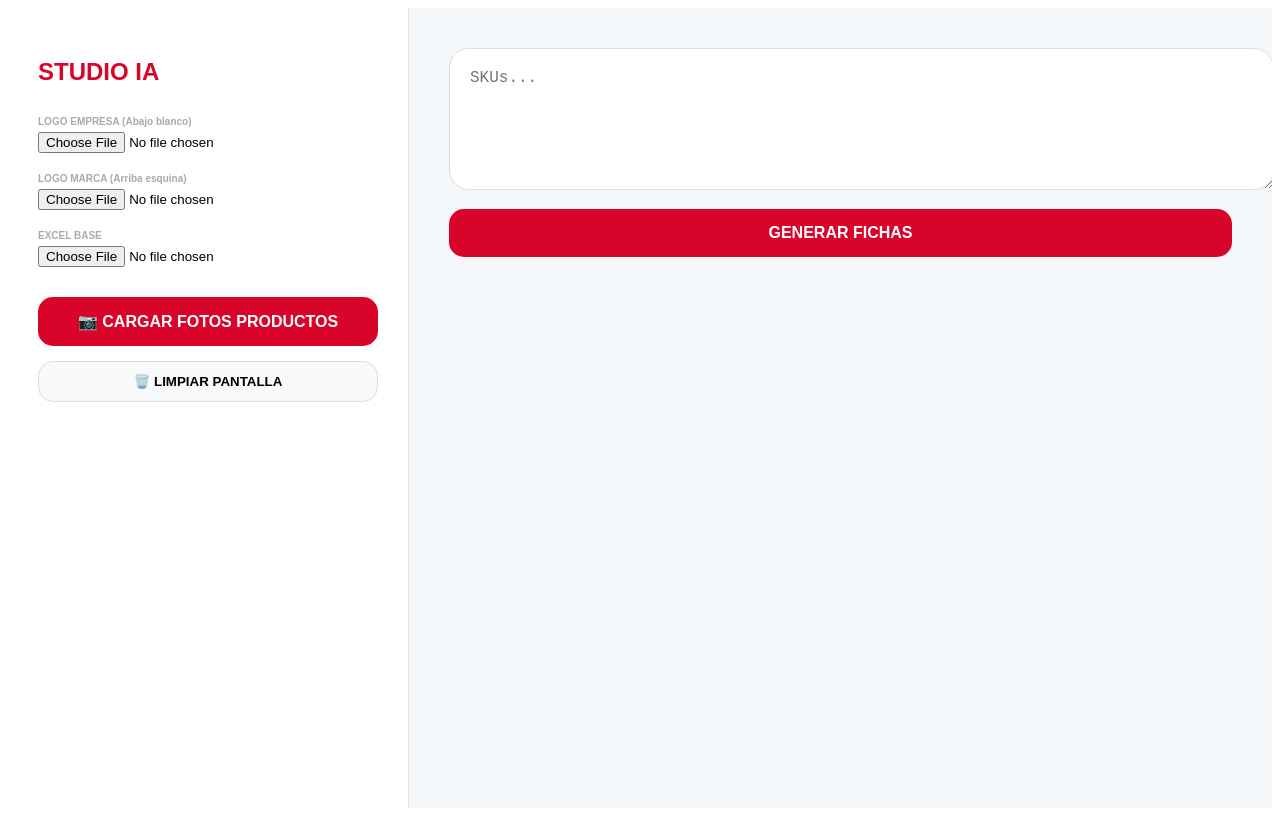
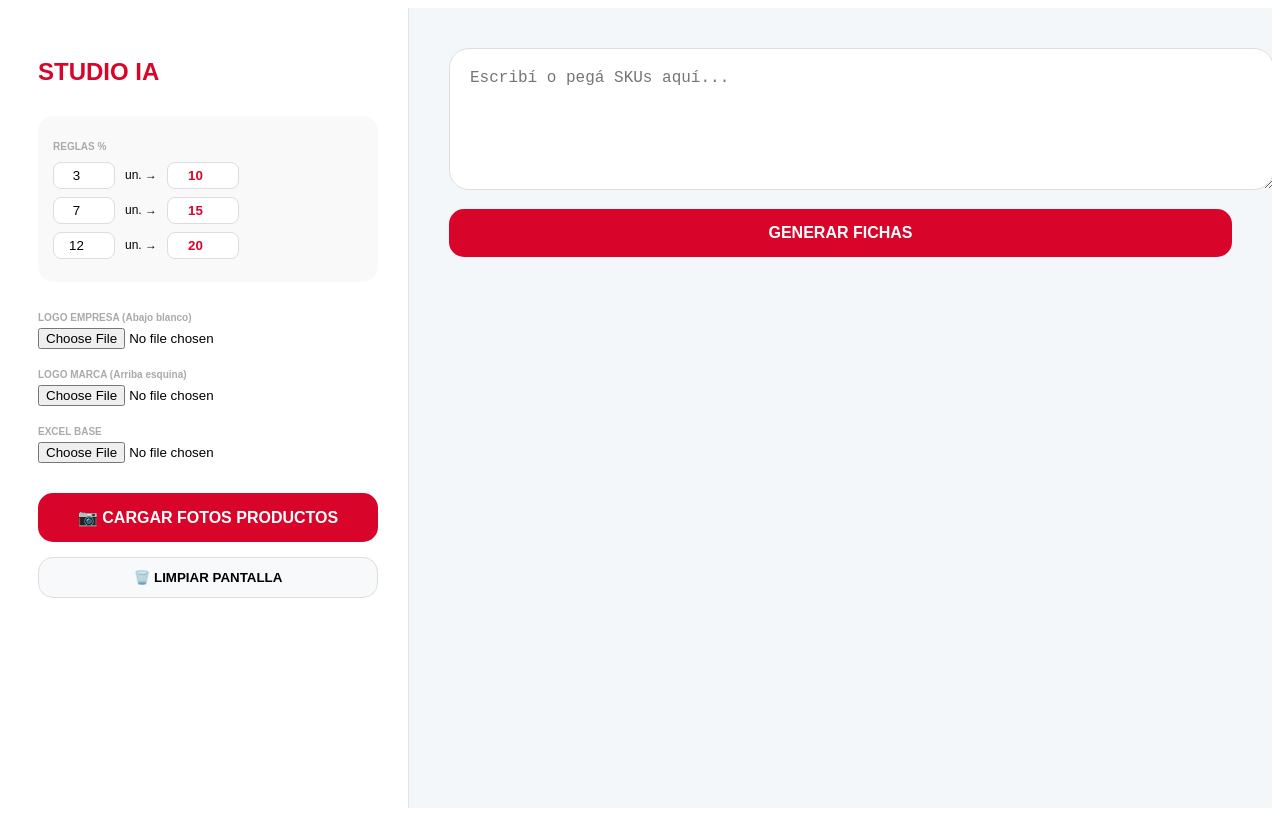
Before and after one commit to tabladamotosrepuestos-art/mi-app-estudio, a React (Vite) app in the folder mi-app-ai/: page / in a window 1280 px wide. Built offline with nearby package versions, Linux system fonts and the light colour scheme; the HTML template or start-up script is replaced by a standard one.

Commit message:
Update App.tsx

```diff
--- a/mi-app-ai/src/App.tsx
+++ b/mi-app-ai/src/App.tsx
@@ -15,6 +15,8 @@ const FichaStudioIA = ({ producto, bancoFotos, reglasPack, logoEmpresa, logoMarc
   const fichaRef = useRef<HTMLDivElement>(null);
   const foto = bancoFotos[producto.sku.toLowerCase().trim()];
   const precioBase = producto.costo * (1 + producto.rent / 100);
+
+  // Cálculo automático basado en las REGLAS %
   const reglaPack = [...reglasPack].sort((a, b) => b.x - a.x).find(r => producto.cantidad >= r.x);
   const descFinal = reglaPack ? reglaPack.y : producto.descuentoManual;
   const unitarioFinal = precioBase * (1 - descFinal / 100);
@@ -28,7 +30,7 @@ const FichaStudioIA = ({ producto, bancoFotos, reglasPack, logoEmpresa, logoMarc
           try {
             const data = [new ClipboardItem({ [blob.type]: blob })];
             await navigator.clipboard.write(data);
-            alert("✅ Imagen copiada al portapapeles.");
+            alert("✅ Imagen copiada.");
           } catch (err) { alert("Error al copiar."); }
         }
       }, 'image/png');
@@ -54,7 +56,7 @@ const FichaStudioIA = ({ producto, bancoFotos, reglasPack, logoEmpresa, logoMarc
         </div>
       </div>
 
-      {/* DISEÑO DE LA FICHA (CAPTURA) */}
+      {/* DISEÑO DE LA FICHA */}
       <div ref={fichaRef} style={{ backgroundColor: 'white', borderRadius: '35px', overflow: 'hidden', boxShadow: '0 20px 45px rgba(0,0,0,0.12)', position: 'relative' }}>
         <div style={{ height: '280px', display: 'flex', alignItems: 'center', justifyContent: 'center', background: 'white', padding: '20px', position: 'relative' }}>
           <div style={{ position: 'absolute', top: '15px', left: '15px', background: '#d90429', color: 'white', padding: '5px 12px', borderRadius: '12px', fontSize: '10px', fontWeight: 'bold' }}>SKU: {producto.sku}</div>
@@ -118,7 +120,13 @@ export default function App() {
   const [bancoFotos, setBancoFotos] = useState<Record<string, string>>({});
   const [logoEmpresa, setLogoEmpresa] = useState<string | null>(null);
   const [logoMarca, setLogoMarca] = useState<string | null>(null);
-  const [reglasPack, setReglasPack] = useState<Regla[]>([{ x: 3, y: 10 }, { x: 7, y: 15 }, { x: 12, y: 20 }]);
+
+  // REGLAS % RESTAURADAS
+  const [reglasPack, setReglasPack] = useState<Regla[]>([
+    { x: 3, y: 10 },
+    { x: 7, y: 15 },
+    { x: 12, y: 20 }
+  ]);
 
   const procesarSku = (sku: string) => {
     const c = sku.trim(); if (!c) return;
@@ -135,9 +143,24 @@ export default function App() {
 
   return (
     <div style={{ display: 'flex', height: '100vh', background: '#f4f7f9', fontFamily: 'sans-serif' }}>
-      {/* PANEL IZQUIERDO FIJO */}
       <aside style={{ width: '340px', background: 'white', padding: '30px', borderRight: '1px solid #e0e6ed', overflowY: 'auto' }}>
         <h2 style={{ color: '#d90429', fontWeight: '900', marginBottom: '30px' }}>STUDIO IA</h2>
+
+        {/* REGLAS % */}
+        <div style={{ marginBottom: '30px', background: '#f9f9f9', padding: '15px', borderRadius: '15px' }}>
+          <p style={{ fontSize: '10px', fontWeight: 'bold', color: '#aaa', marginBottom: '10px', textTransform: 'uppercase' }}>Reglas %</p>
+          {reglasPack.map((r, idx) => (
+            <div key={idx} style={{ display: 'flex', alignItems: 'center', gap: '10px', marginBottom: '8px' }}>
+              <input type="number" value={r.x} onChange={e => {
+                const newR = [...reglasPack]; newR[idx].x = parseInt(e.target.value); setReglasPack(newR);
+              }} style={{ width: '50px', padding: '5px', borderRadius: '8px', border: '1px solid #ddd', textAlign: 'center' }} />
+              <span style={{ fontSize: '12px' }}>un. →</span>
+              <input type="number" value={r.y} onChange={e => {
+                const newR = [...reglasPack]; newR[idx].y = parseInt(e.target.value); setReglasPack(newR);
+              }} style={{ width: '60px', padding: '5px', borderRadius: '8px', border: '1px solid #ddd', textAlign: 'center', color: '#d90429', fontWeight: 'bold' }} />
+            </div>
+          ))}
+        </div>
 
         <div style={{ marginBottom: '20px' }}>
           <p style={{ fontSize: '10px', fontWeight: 'bold', color: '#aaa', marginBottom: '5px' }}>LOGO EMPRESA (Abajo blanco)</p>
@@ -178,14 +201,13 @@ export default function App() {
         <button onClick={() => setItems([])} style={{ width: '100%', padding: '12px', background: '#f8f9fa', borderRadius: '15px', cursor: 'pointer', fontWeight: 'bold', border: '1px solid #ddd' }}>🗑️ LIMPIAR PANTALLA</button>
       </aside>
 
-      {/* ÁREA CENTRAL DE TRABAJO */}
       <main style={{ flex: 1, padding: '40px', overflowY: 'auto' }}>
         <div style={{ maxWidth: '800px', margin: '0 auto 40px' }}>
           <textarea
             value={skuInput}
             onChange={(e) => setSkuInput(e.target.value)}
-            placeholder="SKUs..."
-            style={{ width: '100%', height: '100px', borderRadius: '20px', padding: '20px', border: '1px solid #ddd', fontSize: '16px', marginBottom: '15px', outline: 'none' }}
+            placeholder="Escribí o pegá SKUs aquí..."
+            style={{ width: '100%', height: '100px', borderRadius: '20px', padding: '20px', border: '1px solid #ddd', fontSize: '16px', marginBottom: '15px' }}
           />
           <button
             onClick={() => { skuInput.split('\n').forEach(procesarSku); setSkuInput(""); }}
```
